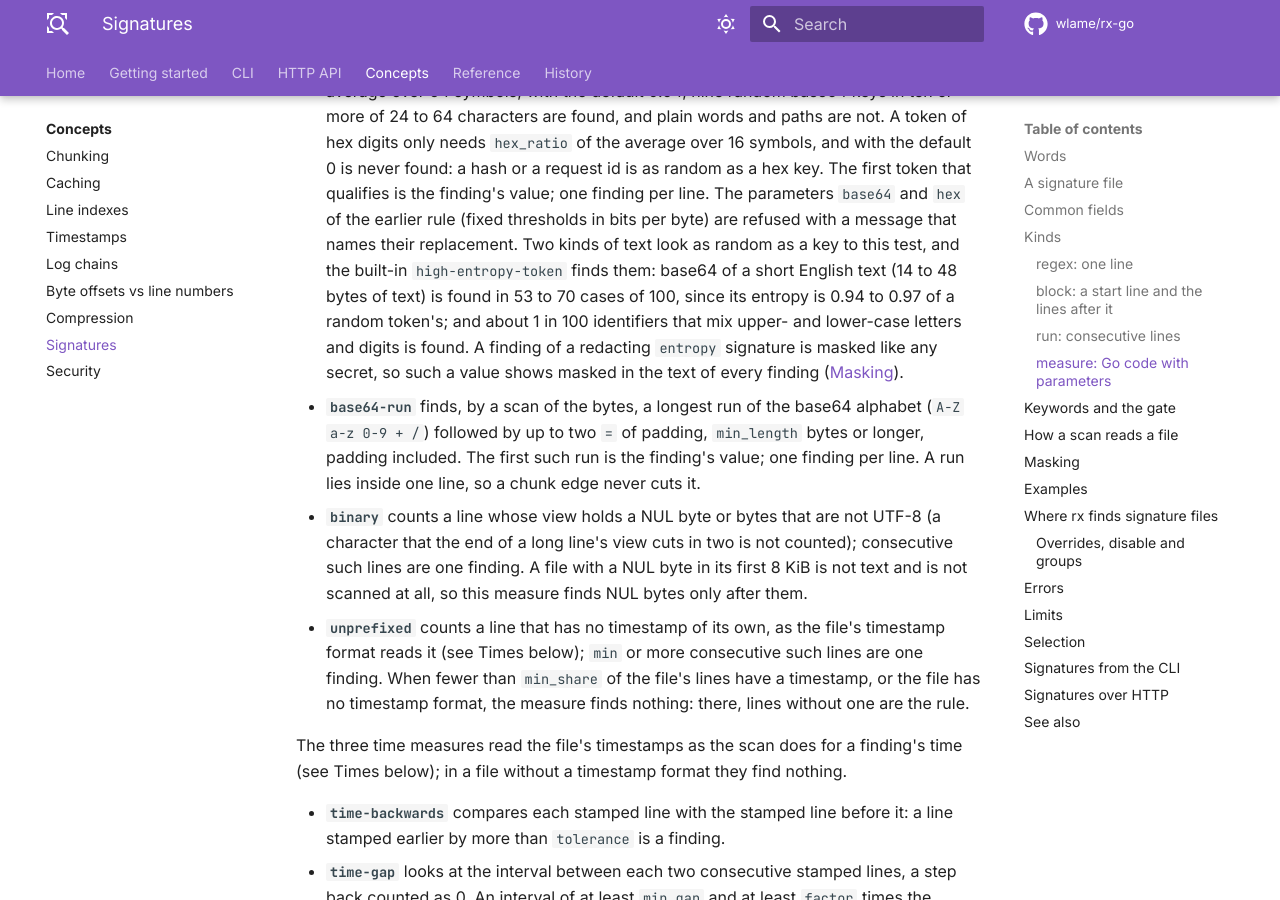
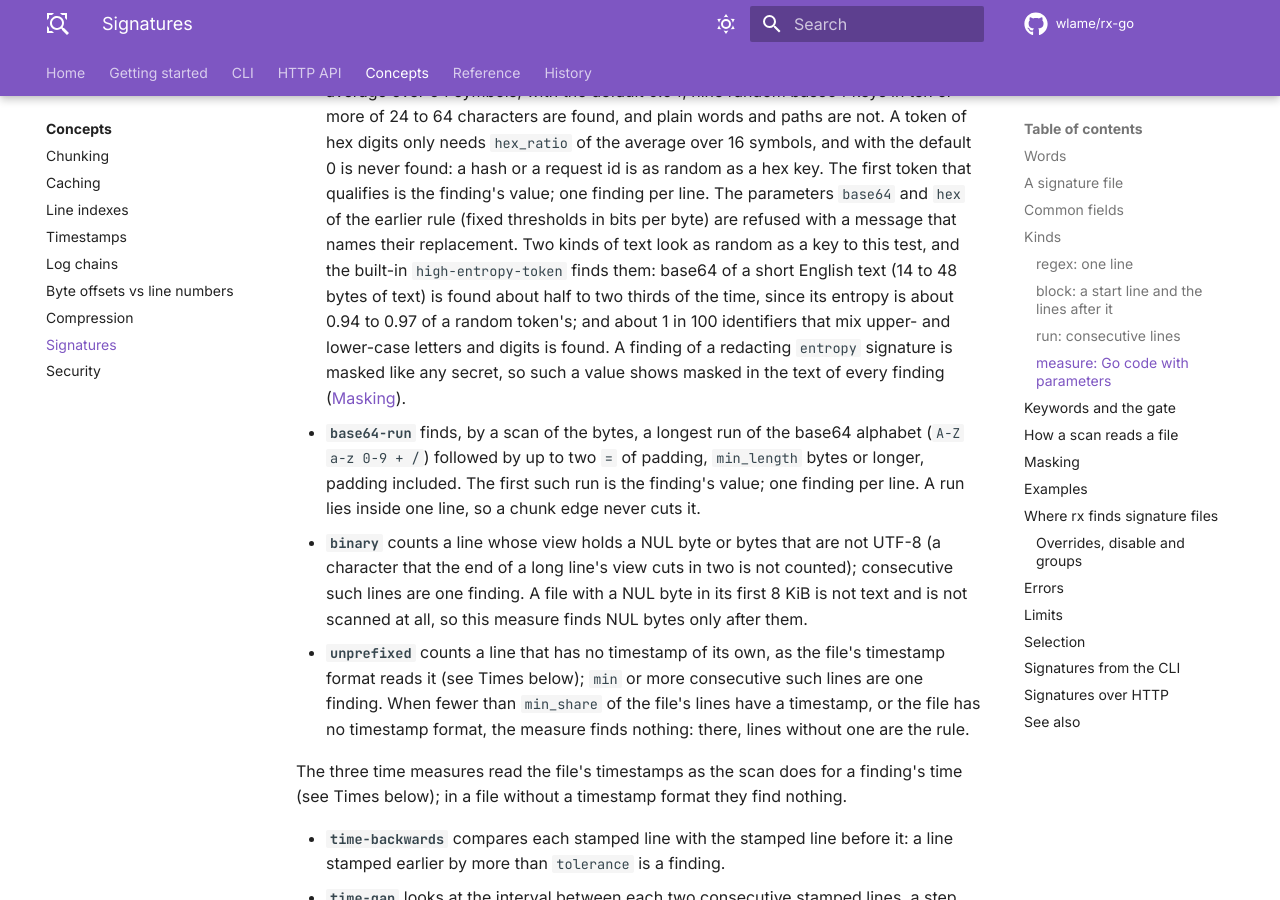
Before and after one commit to wlame/rx-go, an MkDocs documentation site: the page built from docs/concepts/signatures.md, in a window 1280 px wide and 900 px high, scrolled down 7142 px. Built offline with MkDocs 1.6.1 and Material for MkDocs 9.7.7, drawn with Linux system fonts in a browser that asks for light colours; comment, search, counter and statistics services are not loaded; the version menu is left out; some of the changed text lies outside the part shown.

Commit message:
Correct the signature docs where the review found them narrower or more precise than the code.

```diff
--- a/docs/concepts/signatures.md
+++ b/docs/concepts/signatures.md
@@ -264,11 +264,11 @@ How each measure decides, in detail:
   rule (fixed thresholds in bits per byte) are refused with a message
   that names their replacement. Two kinds of text look as random as a
   key to this test, and the built-in `high-entropy-token` finds them:
-  base64 of a short English text (14 to 48 bytes of text) is found in
-  53 to 70 cases of 100, since its entropy is 0.94 to 0.97 of a random
-  token's; and about 1 in 100 identifiers that mix upper- and
-  lower-case letters and digits is found. A finding of a redacting `entropy` signature is masked like
-  any secret, so such a value shows masked in the text of every finding
+  base64 of a short English text (14 to 48 bytes of text) is found
+  about half to two thirds of the time, since its entropy is about
+  0.94 to 0.97 of a random token's; and about 1 in 100 identifiers that
+  mix upper- and lower-case letters and digits is found. A finding of a
+  redacting `entropy` signature is masked like any secret, so such a value shows masked in the text of every finding
   ([Masking](#masking)).
 - **`base64-run`** finds, by a scan of the bytes, a longest run of the
   base64 alphabet (`A-Z a-z 0-9 + /`) followed by up to two `=` of
```
Also changed, not shown: other parts of docs/concepts/signatures.md (+4 -3 lines), CHANGELOG.md (+5 -4 lines), docs/MIGRATION.md (+6 -3 lines), docs/cli/trace.md (+1 -1 lines), docs/concepts/caching.md (+2 -2 lines), docs/reference/signatures.md (+1 -1 lines), 1 other file.
